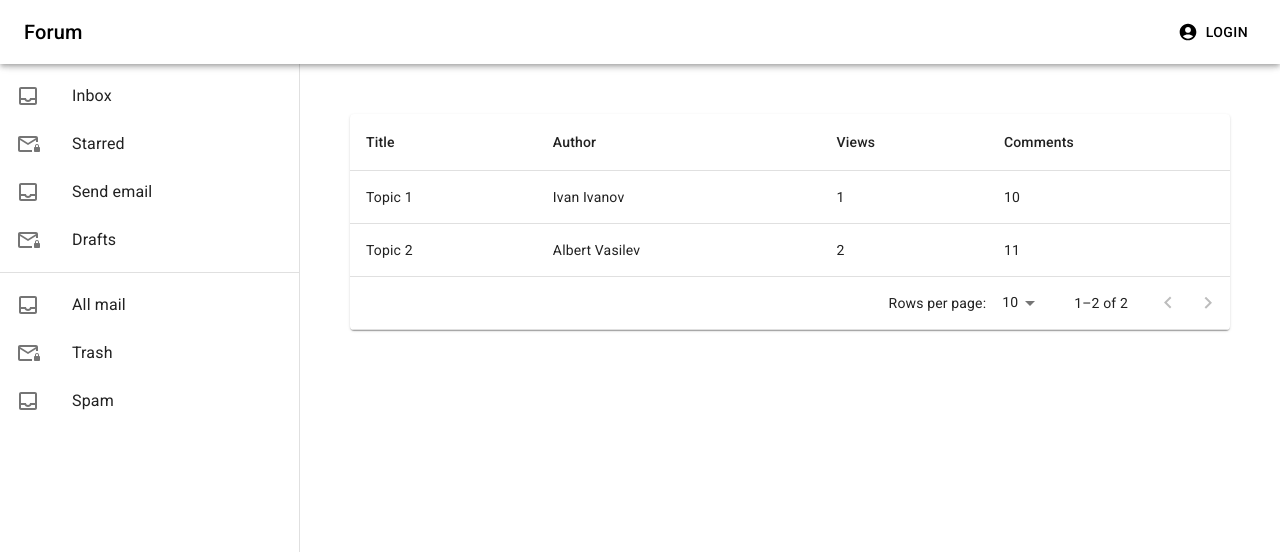
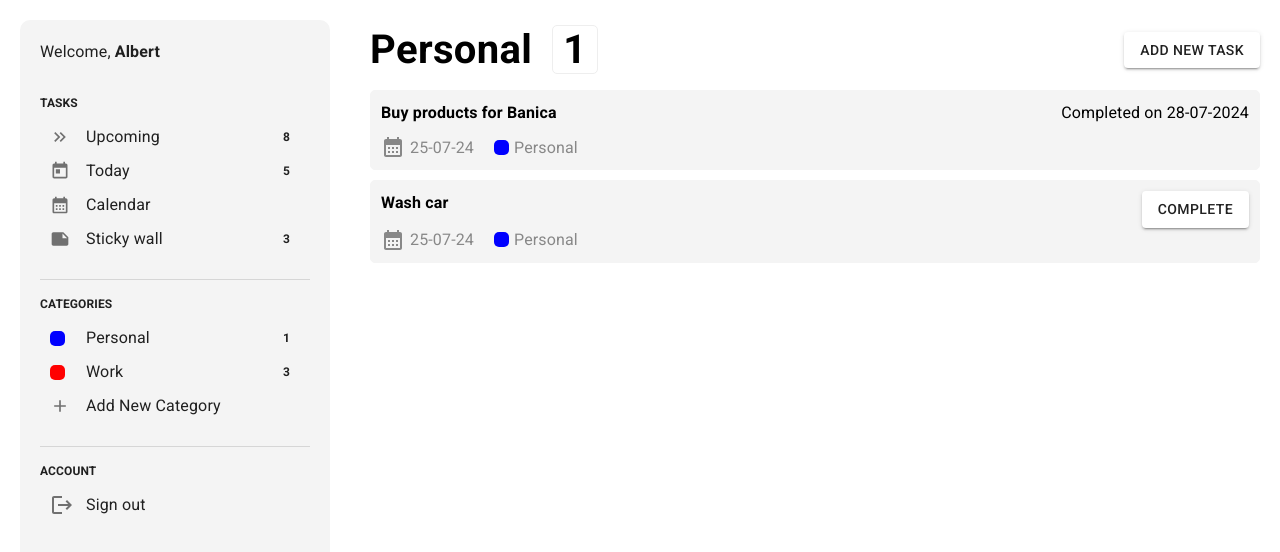
Before and after one commit to AlbertVasilew/Frontend.Forum, a React (Create React App) app: page / in a window 1280 px wide. Shown: the top 552 px of the page. Built offline with nearby package versions, Linux system fonts and the light colour scheme.

Commit message:
Init todo app

```diff
--- a/package.json
+++ b/package.json
@@ -1,5 +1,5 @@
 {
-  "name": "forum",
+  "name": "knowledge-hub",
   "version": "0.1.0",
   "private": true,
   "dependencies": {
--- a/public/index.html
+++ b/public/index.html
@@ -24,7 +24,7 @@
       work correctly both with client-side routing and a non-root public URL.
       Learn how to configure a non-root public URL by running `npm run build`.
     -->
-    <title>Forum</title>
+    <title>KnowledgeHub</title>
   </head>
   <body>
     <noscript>You need to enable JavaScript to run this app.</noscript>
--- a/src/App.css
+++ b/src/App.css
@@ -7,57 +7,25 @@ body {
     justify-content: space-between;
 }
 
-.header__title {
-    color: #000;
-}
-
 .header__button {
-    color: #000 !important;
-    align-items: center;
-    justify-content: center;
+    color: #1976d2 !important;
+    background-color: #fff !important;
 }
 
 .content {
-    padding: 50px;
+    padding: 20px;
     flex-grow: 1;
 }
 
-.topic-title {
-    font-size: 20px !important;
-    font-weight: bold !important;
+.topics-table {
+    width: 100%;
 }
 
-.topic {
-    margin: 20px 0px;
+.topics-table__header {
+    background-color: #eee;
 }
 
-.topic-header {
-    display: flex;
-    flex-direction: row;
-    justify-content: space-between;
+.topics-table__row:hover {
+    background-color: #f7f7f7;
+    cursor: pointer;
 }
-
-.topic-data-container {
-    display: flex;
-    flex-direction: row;
-}
-
-.topic-data {
-    display: flex;
-    flex-direction: row;
-    margin-right: 20px;
-    color: #888;
-    align-items: center;
-}
-
-.topic-data__icon {
-    margin-right: 10px !important;
-}
-
-.topic-data__value {
-    font-size: 14px !important;
-}
-
-.view-topic-button {
-    color: #000 !important;
-}
--- a/src/App.js
+++ b/src/App.js
@@ -1,22 +1,28 @@
-import { ThemeProvider } from "@emotion/react";
-import { Box, createTheme } from "@mui/material";
+import { Box, ThemeProvider, createTheme } from "@mui/material";
 
-import Header from "./components/Header";
 import Content from "./components/Content";
-
-import theme from "./themes/default-theme";
 
 import './App.css';
 import Menu from "./components/Drawer";
 
+const theme = createTheme({
+    palette: {
+        type: 'light',
+        primary: {
+          main: '#ffffff',
+        },
+        secondary: {
+          main: '#f50057',
+        }
+      }
+})
+
 const App = () => (
-    <ThemeProvider theme={createTheme(theme)}>
+    <ThemeProvider theme={theme}>
         <Box sx={{display: "flex"}}>
-            <Header />
             <Menu />
             <Content />
         </Box>
-
     </ThemeProvider>
 )
 
--- a/src/components/Content.js
+++ b/src/components/Content.js
@@ -3,7 +3,6 @@ import { Outlet } from "react-router-dom";
 
 const Content = () => (
     <Box className="content">
-        <Toolbar />
         <Outlet />
     </Box>
 )
--- a/src/components/Drawer.js
+++ b/src/components/Drawer.js
@@ -1,41 +1,95 @@
-import { InboxOutlined, MailLockOutlined } from "@mui/icons-material";
-import { Box, Divider, Drawer, List, ListItem, ListItemButton, ListItemIcon, ListItemText, Toolbar } from "@mui/material";
+import KeyboardDoubleArrowRightIcon from '@mui/icons-material/KeyboardDoubleArrowRight';
+import NoteIcon from '@mui/icons-material/Note';
+import CalendarMonthIcon from '@mui/icons-material/CalendarMonth';
+import TodayIcon from '@mui/icons-material/Today';
+import AddIcon from '@mui/icons-material/Add';
+import LogoutIcon from '@mui/icons-material/Logout';
+
+import { Box, Divider, Drawer, ListItemIcon, ListItemText, MenuItem, MenuList, Typography } from "@mui/material";
 
 const Menu = () => (
     <Drawer
         variant="permanent"
+        PaperProps={{sx: { width: "350px", border: 0, backgroundColor: "transparent", padding: "20px", boxSizing: "border-box" }}}
         sx={{
-          width: 300,
-          [`& .MuiDrawer-paper`]: { width: 300, boxSizing: 'border-box' },
+          width: "350px"
         }}
       >
-        <Toolbar />
-        <Box sx={{ overflow: 'auto' }}>
-          <List>
-            {['Inbox', 'Starred', 'Send email', 'Drafts'].map((text, index) => (
-              <ListItem key={text} disablePadding>
-                <ListItemButton>
+        <Box sx={{ padding: "20px", background: "#F4F4F4", borderRadius: "10px", height: "100%" }}>
+          <Typography sx={{marginBottom: "30px"}}>
+            <Box component="span">Welcome, </Box>
+            <Box component="span" sx={{fontWeight: "bold"}}>Albert</Box>
+          </Typography>
+          <Box sx={{margin: "15px 0px"}}>
+            <Typography sx={{textTransform: "uppercase", fontSize: "12px", fontWeight: "bold"}}>Tasks</Typography>
+              <MenuList>
+                <MenuItem sx={{padding: "5px 10px"}}>
                   <ListItemIcon>
-                    {index % 2 === 0 ? <InboxOutlined /> : <MailLockOutlined />}
+                    <KeyboardDoubleArrowRightIcon fontSize="small" />
                   </ListItemIcon>
-                  <ListItemText primary={text} />
-                </ListItemButton>
-              </ListItem>
-            ))}
-          </List>
+                  <ListItemText>Upcoming</ListItemText>
+                  <Typography sx={{fontWeight: "bold", fontSize: "12px", padding: "0px 10px", borderRadius: "3px"}}>8</Typography>
+                </MenuItem>
+                <MenuItem sx={{padding: "5px 10px"}}>
+                  <ListItemIcon>
+                    <TodayIcon fontSize="small" />
+                  </ListItemIcon>
+                  <ListItemText>Today</ListItemText>
+                  <Typography sx={{fontWeight: "bold", fontSize: "12px", padding: "0px 10px", borderRadius: "3px"}}>5</Typography>
+                </MenuItem>
+                <MenuItem sx={{padding: "5px 10px"}}>
+                  <ListItemIcon>
+                    <CalendarMonthIcon fontSize="small" />
+                  </ListItemIcon>
+                  <ListItemText>Calendar</ListItemText>
+                </MenuItem>
+                <MenuItem sx={{padding: "5px 10px"}}>
+                  <ListItemIcon>
+                    <NoteIcon fontSize="small" />
+                  </ListItemIcon>
+                  <ListItemText>Sticky wall</ListItemText>
+                  <Typography sx={{fontWeight: "bold", fontSize: "12px", padding: "0px 10px", borderRadius: "3px"}}>3</Typography>
+                </MenuItem>
+              </MenuList>
+          </Box>
           <Divider />
-          <List>
-            {['All mail', 'Trash', 'Spam'].map((text, index) => (
-              <ListItem key={text} disablePadding>
-                <ListItemButton>
+          <Box sx={{margin: "15px 0px"}}>
+            <Typography sx={{textTransform: "uppercase", fontSize: "12px", fontWeight: "bold"}}>Categories</Typography>
+              <MenuList>
+                <MenuItem sx={{padding: "5px 10px"}}>
                   <ListItemIcon>
-                    {index % 2 === 0 ? <InboxOutlined /> : <MailLockOutlined />}
+                    <Box sx={{width: "15px", height: "15px", background: "blue", borderRadius: "5px"}}></Box>
                   </ListItemIcon>
-                  <ListItemText primary={text} />
-                </ListItemButton>
-              </ListItem>
-            ))}
-          </List>
+                  <ListItemText>Personal</ListItemText>
+                  <Typography sx={{fontWeight: "bold", fontSize: "12px", padding: "0px 10px", borderRadius: "3px"}}>1</Typography>
+                </MenuItem>
+                <MenuItem sx={{padding: "5px 10px"}}>
+                  <ListItemIcon>
+                    <Box sx={{width: "15px", height: "15px", background: "red", borderRadius: "5px"}}></Box>
+                  </ListItemIcon>
+                  <ListItemText>Work</ListItemText>
+                  <Typography sx={{fontWeight: "bold", fontSize: "12px", padding: "0px 10px", borderRadius: "3px"}}>3</Typography>
+                </MenuItem>
+                <MenuItem sx={{padding: "5px 10px"}}>
+                  <ListItemIcon>
+                    <AddIcon fontSize="small" />
+                  </ListItemIcon>
+                  <ListItemText>Add New Category</ListItemText>
+                </MenuItem>
+              </MenuList>
+          </Box>
+          <Divider />
+          <Box sx={{margin: "15px 0px"}}>
+            <Typography sx={{textTransform: "uppercase", fontSize: "12px", fontWeight: "bold"}}>Account</Typography>
+              <MenuList>
+                <MenuItem sx={{padding: "5px 10px"}}>
+                  <ListItemIcon>
+                    <LogoutIcon />
+                  </ListItemIcon>
+                  <ListItemText>Sign out</ListItemText>
+                </MenuItem>
+              </MenuList>
+          </Box>
         </Box>
       </Drawer>
 )
--- a/src/components/Header.js
+++ /dev/null
@@ -1,15 +0,0 @@
-import { AppBar, Box, Button, Toolbar, Typography } from "@mui/material";
-import AccountCircleIcon from '@mui/icons-material/AccountCircle';
-
-const Header = () => (
-    <AppBar position="fixed" sx={{ zIndex: (theme) => theme.zIndex.drawer + 1 }}>
-        <Toolbar className="header">
-            <Typography variant="h6" className="header__title">Forum</Typography>
-            <Box className="header__actions">
-                <Button className="header__button" startIcon={<AccountCircleIcon />}>Login</Button>
-            </Box>
-            </Toolbar>
-      </AppBar>
-)
-
-export default Header;
--- a/src/pages/Topics.js
+++ b/src/pages/Topics.js
@@ -1,56 +1,54 @@
-import { Paper, Table, TableBody, TableCell, TableContainer, TableFooter, TableHead, TablePagination, TableRow } from "@mui/material";
-import { useEffect, useState } from "react";
+import { Box, Button, Typography } from "@mui/material";
+import CalendarMonthIcon from '@mui/icons-material/CalendarMonth';
+import DoneIcon from '@mui/icons-material/Done';
 
 const Topics = () => {
-    const [topics, setTopics] = useState([]);
-
-    const [pagination, setPagination] = useState({
-        page: 0,
-        perPage: 10,
-        pages: 1
-    });
-
-    useEffect(() => {
-        // API call to retrieve topics by pagination parameters
-        setTopics([
-            { id: 1, title: "Topic 1", views: 1, comments: 10, author: "Ivan Ivanov" },
-            { id: 2, title: "Topic 2", views: 2, comments: 11, author: "Albert Vasilev" }
-        ]);
-    }, [pagination])
 
     return (
-        <TableContainer component={Paper}>
-            <Table sx={{width: "100%"}}>
-                <TableHead>
-                    <TableRow>
-                        <TableCell>Title</TableCell>
-                        <TableCell>Author</TableCell>
-                        <TableCell>Views</TableCell>
-                        <TableCell>Comments</TableCell>
-                    </TableRow>
-                </TableHead>
-                <TableBody>
-                    {topics.map(topic => (
-                        <TableRow key={topic.id}>
-                            <TableCell>{topic.title}</TableCell>
-                            <TableCell>{topic.author}</TableCell>
-                            <TableCell>{topic.views}</TableCell>
-                            <TableCell>{topic.comments}</TableCell>
-                        </TableRow>
-                    ))}
-                </TableBody>
-                <TableFooter>
-                    <TablePagination
-                        colSpan={5}
-                        count={topics.length}
-                        page={pagination.page}
-                        onPageChange={(e, page) => setPagination({...pagination, page: page})}
-                        rowsPerPage={pagination.perPage}
-                        onRowsPerPageChange={e => setPagination({...pagination, perPage: e.target.value})}
-                    />
-                </TableFooter>
-            </Table>
-        </TableContainer>
+        <Box>
+            <Box sx={{display: "flex", flexDirection: "row", justifyContent: "space-between", alignItems: "center"}}>
+                <Typography sx={{fontWeight: "bold", fontSize: "40px"}}>
+                    <Box component="span">Personal</Box>
+                    <Box component="span" sx={{marginLeft: "20px", border: "1px solid #eee", padding: "0px 10px", borderRadius: "5px"}}>1</Box>
+                </Typography>
+                <Button variant="contained">Add New Task</Button>
+            </Box>
+
+            <Box>
+                <Box sx={{background: "#f4f4f4", padding: "10px", border: "1px solid #F4F4F4", borderRadius: "5px", margin: "10px 0px"}}>
+                    <Box sx={{display: "flex", flexDirection: "row", justifyContent: "space-between"}}>
+                        <Typography sx={{fontWeight: "bold", marginBottom: "10px"}}>Buy products for Banica</Typography>
+                        <Typography>Completed on 28-07-2024</Typography>
+                    </Box>
+                    <Box sx={{display: "flex", flexDirection: "row", alignContent: "center"}}>
+                        <Typography sx={{marginRight: "20px", color: "#888", display: "flex", alignItems: "center", lineHeight: "inherit"}}>
+                            <CalendarMonthIcon />
+                            <Box sx={{marginLeft: "5px"}}>25-07-24</Box>
+                        </Typography>
+                        <Typography sx={{marginRight: "20px", color: "#888", display: "flex", alignItems: "center", lineHeight: "inherit"}}>
+                            <Box sx={{width: "15px", height: "15px", background: "blue", borderRadius: "5px"}}></Box>
+                            <Box sx={{marginLeft: "5px"}}>Personal</Box>
+                        </Typography>
+                    </Box>
+                </Box>
+                <Box sx={{background: "#f4f4f4", padding: "10px", border: "1px solid #F4F4F4", borderRadius: "5px", margin: "10px 0px"}}>
+                <Box sx={{display: "flex", flexDirection: "row", justifyContent: "space-between"}}>
+                        <Typography sx={{fontWeight: "bold", marginBottom: "10px"}}>Wash car</Typography>
+                        <Button variant="contained">Complete</Button>
+                    </Box>
+                    <Box sx={{display: "flex", flexDirection: "row", alignContent: "center"}}>
+                        <Typography sx={{marginRight: "20px", color: "#888", display: "flex", alignItems: "center", lineHeight: "inherit"}}>
+                            <CalendarMonthIcon />
+                            <Box sx={{marginLeft: "5px"}}>25-07-24</Box>
+                        </Typography>
+                        <Typography sx={{marginRight: "20px", color: "#888", display: "flex", alignItems: "center", lineHeight: "inherit"}}>
+                            <Box sx={{width: "15px", height: "15px", background: "blue", borderRadius: "5px"}}></Box>
+                            <Box sx={{marginLeft: "5px"}}>Personal</Box>
+                        </Typography>
+                    </Box>
+                </Box>
+            </Box>
+        </Box>
     )
 }
 
--- a/src/themes/default-theme.js
+++ /dev/null
@@ -1,9 +0,0 @@
-const theme = {
-    palette: {
-        primary: {
-            main: "#fff"
-        }
-    }
-}
-
-export default theme;
```
Also changed, not shown: public/manifest.json.
